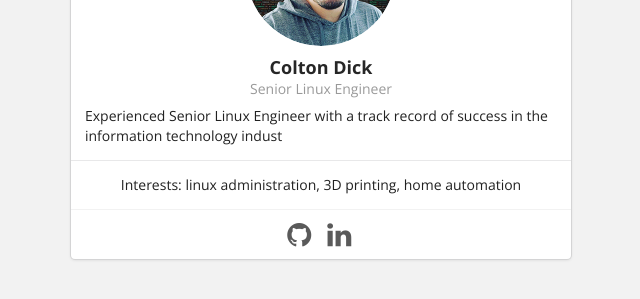
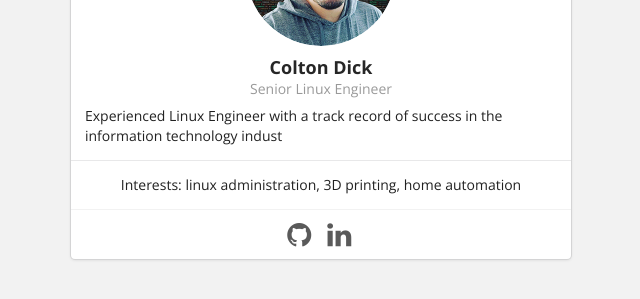
Before and after one commit to coltondick/coltondick.github.io, a Jekyll site: the page built from index.html, in a window 1280 px wide. Shown: the part 335-634 px from the top of the page, without its empty margins (319-959 px from the left). Built offline with Jekyll 4.4.1, drawn with Linux system fonts in a browser that asks for light colours.

```diff
--- a/_data/bio.json
+++ b/_data/bio.json
@@ -5,7 +5,7 @@
     "picture": "https://coltondick.github.io/images/profile.png",
     "phone": "",
     "website": "https://coltondick.com",
-    "summary": "Experienced Senior Linux Engineer with a track record of success in the information technology indust",
+    "summary": "Experienced Linux Engineer with a track record of success in the information technology indust",
     "location": {
       "address": "",
       "postalCode": "",
```
